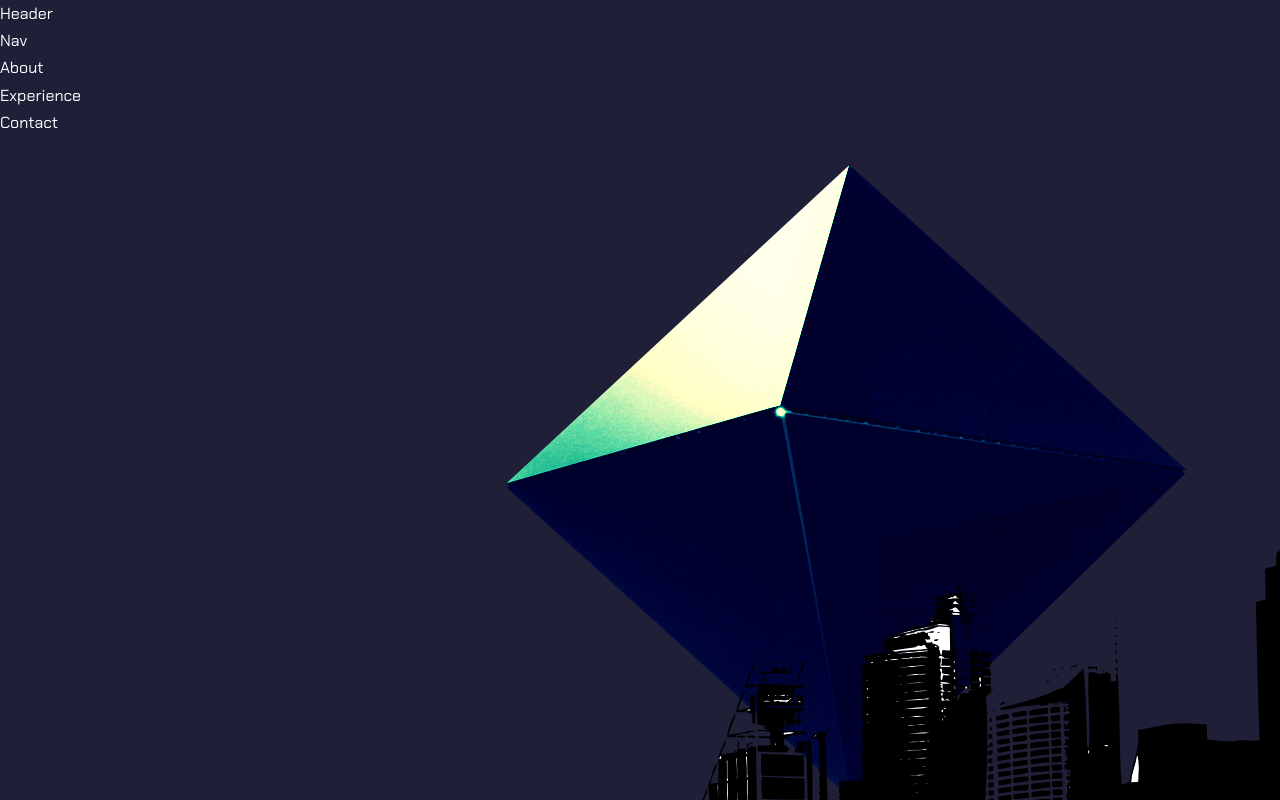
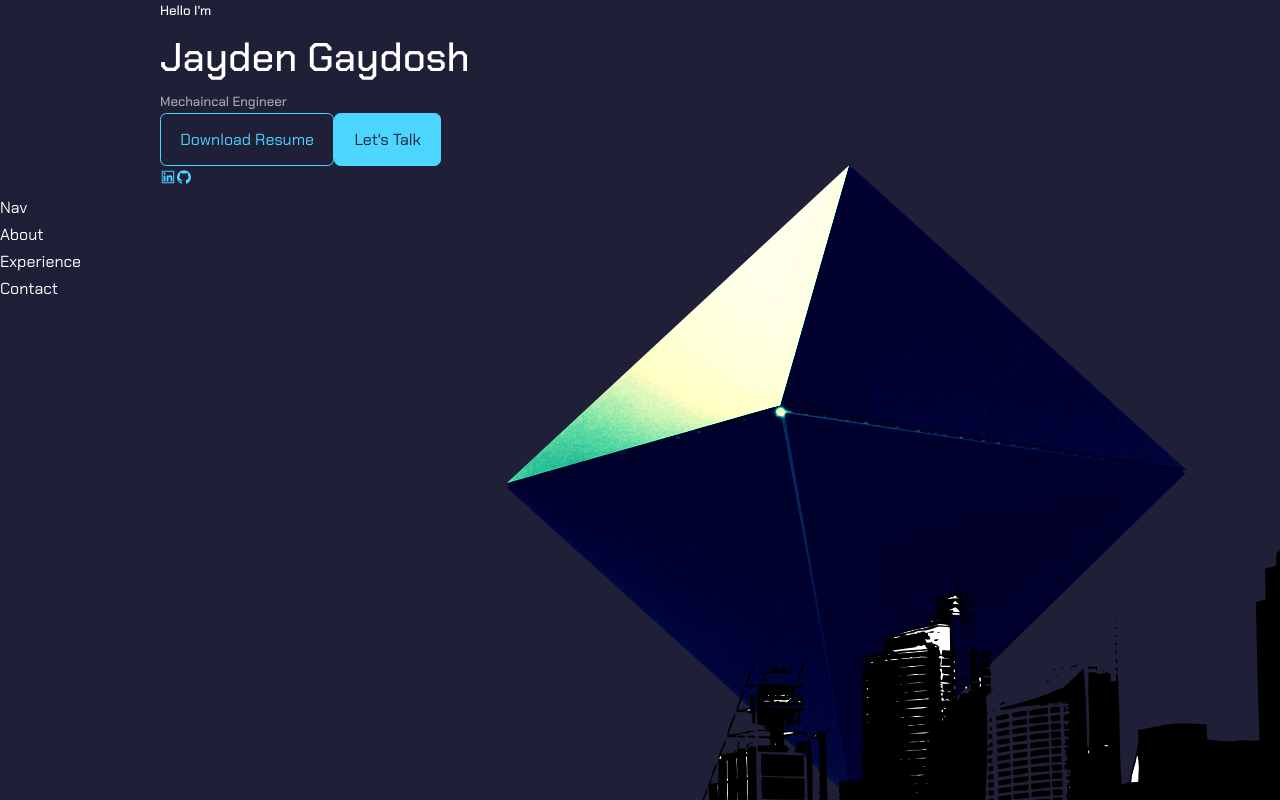
Before and after one commit to Jaydosh/react-portfolio-website, a React (Create React App) app in the folder react-portfolio-website-1/: page / in a window 1280 px wide. Built offline with nearby package versions, Linux system fonts and the light colour scheme.

Commit message:
adding header content

```diff
--- /dev/null
+++ b/react-portfolio-website-1/src/components/Header/CTA.jsx
@@ -0,0 +1,13 @@
+import React from 'react'
+import Resume from '../../assets/Resume.pdf'
+
+const CTA = () => {
+  return (
+    <div className='cta'>
+        <a href={Resume} download className='btn'>Download Resume</a>
+        <a href='#contact' className='btn btn-primary'>Let's Talk</a>
+    </div>
+  )
+}
+
+export default CTA
--- a/react-portfolio-website-1/src/components/Header/Header.jsx
+++ b/react-portfolio-website-1/src/components/Header/Header.jsx
@@ -1,9 +1,19 @@
 import React from 'react'
 import './Header.css'
+import CTA from './CTA'
+import HeaderSocials from './HeaderSocials'
 
 const Header = () => {
   return (
-    <div>Header</div>
+    <header>
+      <div className="container header__container">
+        <h5>Hello I'm</h5>
+        <h1>Jayden Gaydosh</h1>
+        <h5 className="text-light">Mechaincal Engineer</h5>
+        <CTA />
+        <HeaderSocials />
+      </div>
+    </header>
   )
 }
 
--- /dev/null
+++ b/react-portfolio-website-1/src/components/Header/HeaderSocials.jsx
@@ -0,0 +1,15 @@
+import React from 'react'
+import {AiOutlineLinkedin} from 'react-icons/ai'
+import {AiOutlineGithub} from 'react-icons/ai'
+
+const HeaderSocials = () => {
+  return (
+    <div className='header__socials'>
+        <a herf='https://linkedin.com' target="_blank"><AiOutlineLinkedin/></a>
+        <a herf='https://github.com' target="_blank"><AiOutlineGithub/></a>
+
+    </div>
+  )
+}
+
+export default HeaderSocials
```
Also changed, not shown: 2 other files (tests, documents, lock files or other folders).
